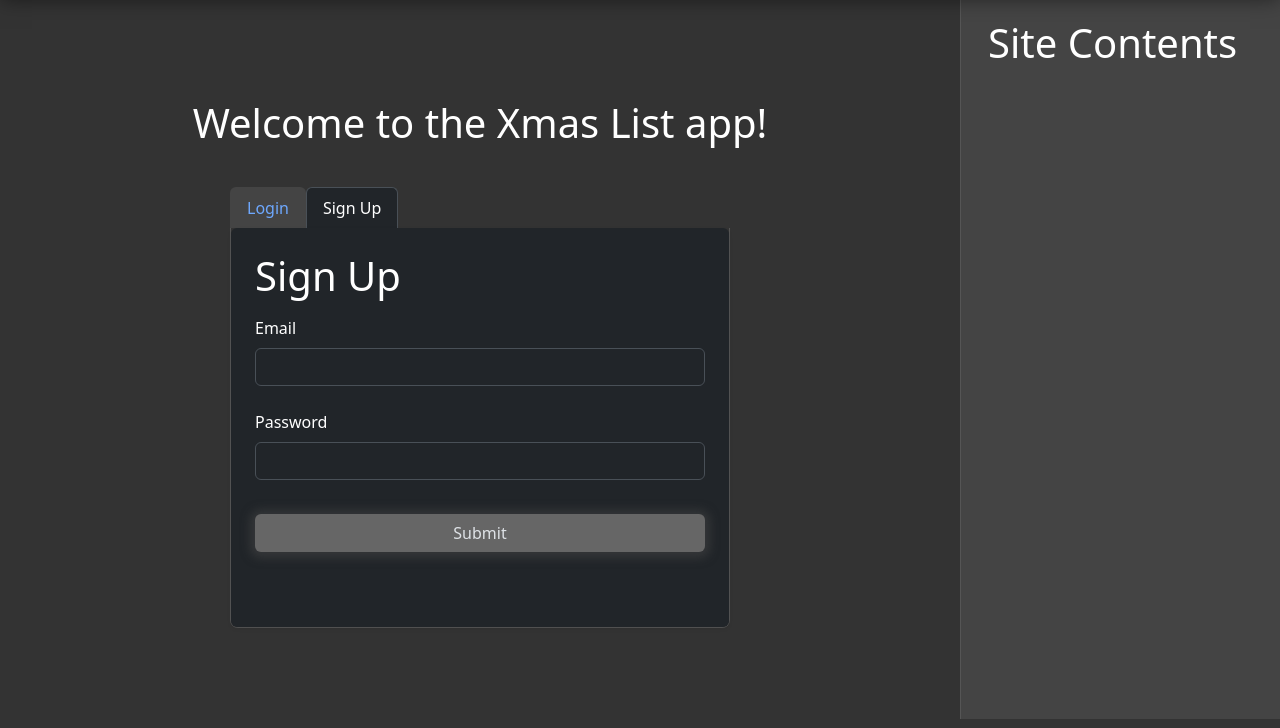
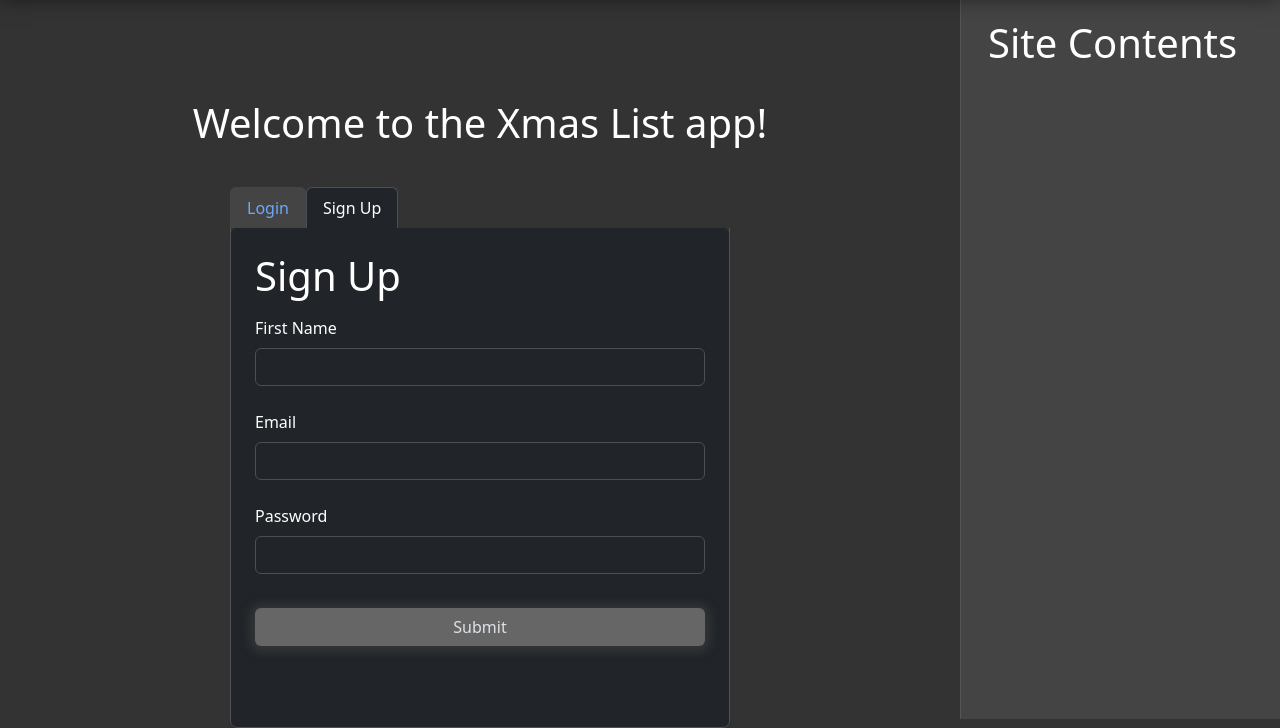
Before and after one commit to tylerapear/xmas_list_app, a Django app: page / in a window 1280 px wide, after a click on "Sign Up". Shown: the part 81-809 px from the top of the page. Run offline with Django 4.2, Linux system fonts and the light colour scheme.

Commit message:
adds first name to sign up and error handling for login/signup

```diff
--- a/django_project/mysite/static/mysite/css/styles.css
+++ b/django_project/mysite/static/mysite/css/styles.css
@@ -103,10 +103,18 @@ body {
     position: relative;
     padding: 0;
     margin: 0;
-    height: 400px; /* Set a fixed height for the tab content */
+    height: 500px; /* Set a fixed height for the tab content */
     margin-top: -1px; /* Remove the gap between tabs and forms */
     background-color: var(--bs-background-primary); /* Optional: Set background color for the tab content */
     border: 1px solid var(--bs-border-primary); /* Optional: Add a border to the tab content */
     border-top: none; /* Remove the top border to connect tabs and forms seamlessly */
     border-radius: 0 0 0.5rem 0.5rem; /* Optional: Add rounded corners to the bottom of the tab content */
 }
+
+.alert-messages {
+    margin-top: 20px;
+}
+
+.alert-error {
+    color: red
+}
--- a/django_project/mysite/templates/mysite/index.html
+++ b/django_project/mysite/templates/mysite/index.html
@@ -3,7 +3,7 @@
 {% block feature %}
 <div class="container d-flex flex-column feature-section">
     <div class="flex-grow-1">
-        <h1 class="title-section">Welcome to the Xmas List App, {{ user.username }}!</h1>
+        <h1 class="title-section">Welcome to the Xmas List App, {{ user.first_name }}!</h1>
         <a href="{% url 'xmas_lists:index' %}" class="btn btn-lg">View My Lists</a>
     </div>
 </div>
--- a/django_project/mysite/templates/mysite/login.html
+++ b/django_project/mysite/templates/mysite/login.html
@@ -28,8 +28,8 @@
                         {% csrf_token %}
                         <fieldset>
                             <legend><h1>Login</h1></legend>
-                            <label for="login-username" class="form-label">Email</label>
-                            <input type="text" name="username" id="login-username" class="form-control"><br>
+                            <label for="login-email" class="form-label">Email</label>
+                            <input type="email" name="email" id="login-email" class="form-control"><br>
                             <label for="login-password" class="form-label">Password</label>
                             <input type="password" name="password" id="login-password" class="form-control"><br>
                         </fieldset>
@@ -44,8 +44,10 @@
                         {% csrf_token %}
                         <fieldset>
                             <legend><h1>Sign Up</h1></legend>
-                            <label for="signup-username" class="form-label">Email</label>
-                            <input type="text" name="username" id="signup-username" class="form-control"><br>
+                            <label for="signup-first-name" class="form-label">First Name</label>
+                            <input type="text" name="first-name" id="signup-first-name" class="form-control"><br>
+                            <label for="signup-email" class="form-label">Email</label>
+                            <input type="email" name="email" id="signup-email" class="form-control"><br>
                             <label for="signup-password" class="form-label">Password</label>
                             <input type="password" name="password" id="signup-password" class="form-control"><br>
                         </fieldset>
@@ -56,6 +58,16 @@
             </div>
         </div>
 
+        {% if messages %}
+        <div class="alert-messages">
+            {% for message in messages %}
+            <div class="alert {% if message.tags %}alert-{{message.tags}}{% endif %}" role="alert">
+                {{ message }}
+            </div>
+            {% endfor %}
+        </div>
+        {% endif %}
+
     </div>
 </div>
 {% endblock feature %}
--- a/django_project/mysite/views.py
+++ b/django_project/mysite/views.py
@@ -1,7 +1,9 @@
 from django.shortcuts import render
 from django.http import HttpResponse, HttpResponseRedirect
 from django.contrib.auth import authenticate
+from django.contrib import messages
 from django.urls import reverse
+from django.db import IntegrityError
 
 from xmas_lists.models import User
 
@@ -11,7 +13,7 @@ def index(request):
 
 def login_user(request):
 
-    username, password = request.POST["username"], request.POST["password"]
+    username, password = request.POST["email"], request.POST["password"]
     user = authenticate(username=username, password=password)
 
     if user is not None:
@@ -27,7 +29,15 @@ def login_user(request):
 
 def signup(request):
 
-    username, password = request.POST["username"], request.POST["password"]
-    user = User.objects.create_user(username, "test@example.com", password)
+    first_name, username, password = request.POST["first-name"], request.POST["email"], request.POST["password"]
+
+    try:
+        user = User.objects.create_user(first_name=first_name, username=username, password=password)
+    except IntegrityError:
+        print("HA!")
+        messages.error(request, "A user with this email already exists")
+        return render(request, "mysite/login.html")
+
+    messages.success(request, "Account created successfully!")
 
     return HttpResponseRedirect(reverse("index"))
```
